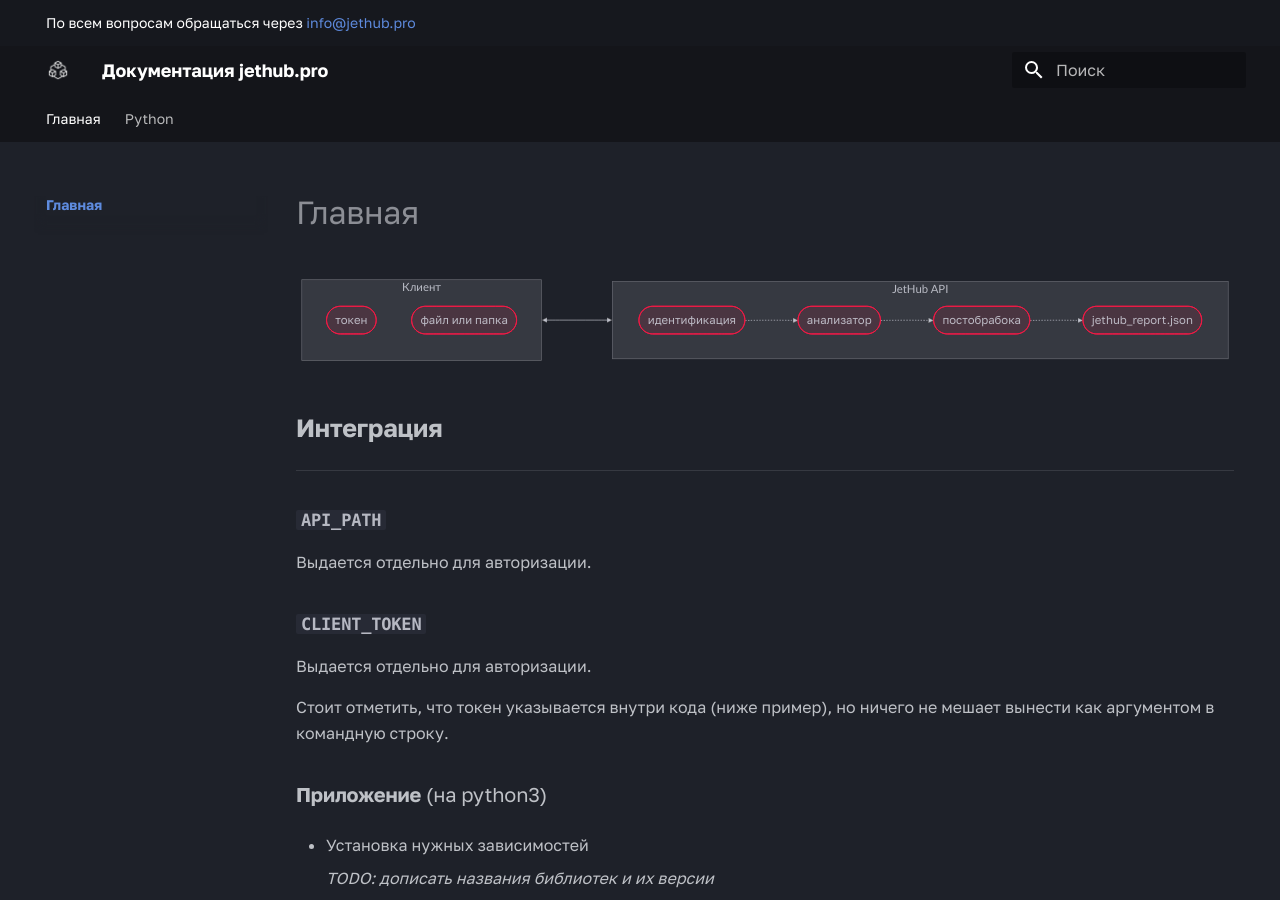
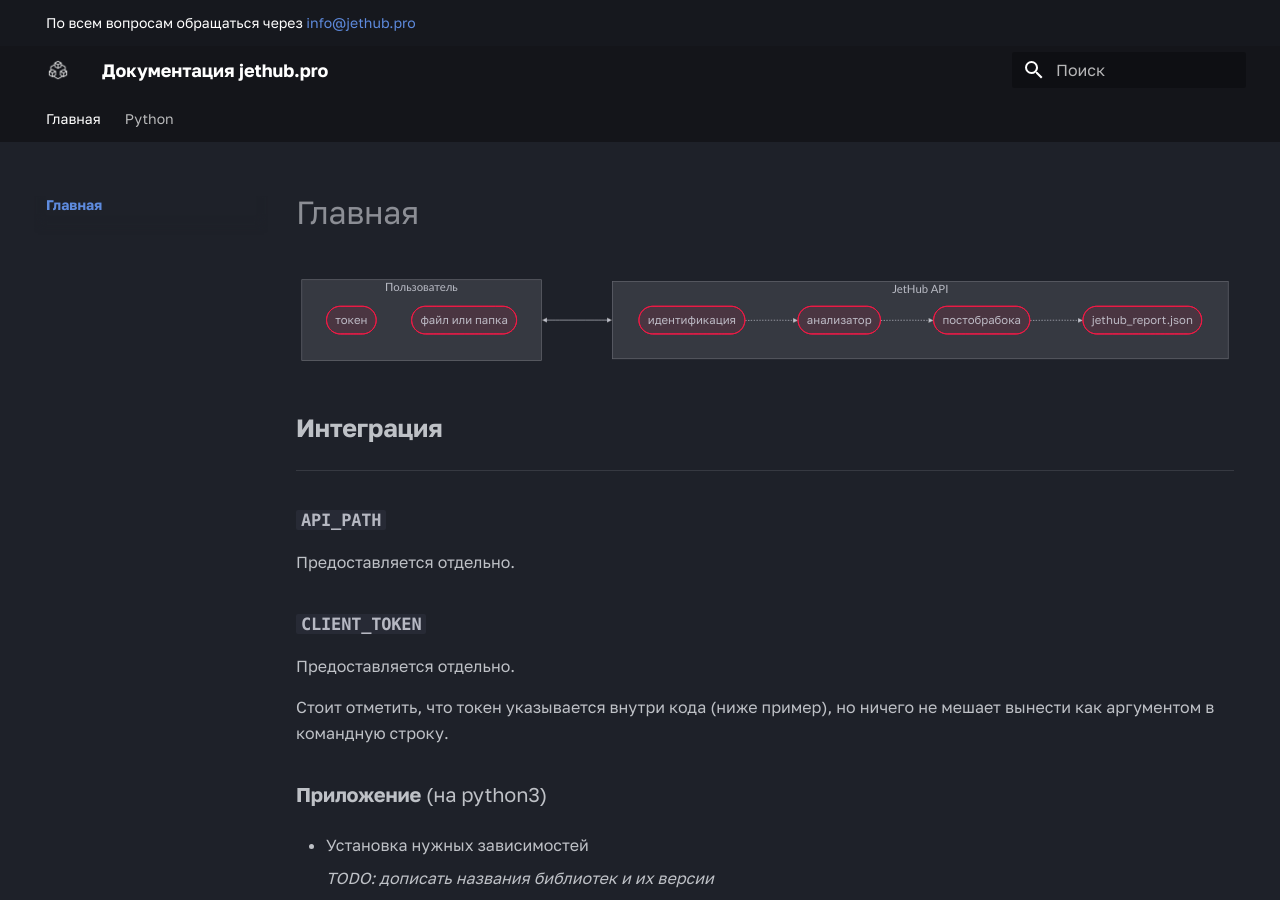
Before and after one commit to jethub-tech/docs.jethub.pro, an MkDocs documentation site: the page built from docs/index.md, in a window 1280 px wide and 900 px high. Built offline with MkDocs 1.6.1 and Material for MkDocs 9.7.7, drawn with Linux system fonts in a browser that asks for light colours; some web fonts are replaced.

Commit message:
docs update

```diff
--- a/docs/index.md
+++ b/docs/index.md
@@ -46,11 +46,11 @@
 
 ### **`API_PATH`**
 
-Выдается отдельно для авторизации.
+Предоставляется отдельно.
 
 ### **`CLIENT_TOKEN`**
 
-Выдается отдельно для авторизации.
+Предоставляется отдельно.
 
 Стоит отметить, что токен указывается внутри кода (ниже пример), но ничего не мешает вынести как аргументом в командную строку.
 
```
Also changed, not shown: other parts of docs/index.md (+1 -1 lines).
